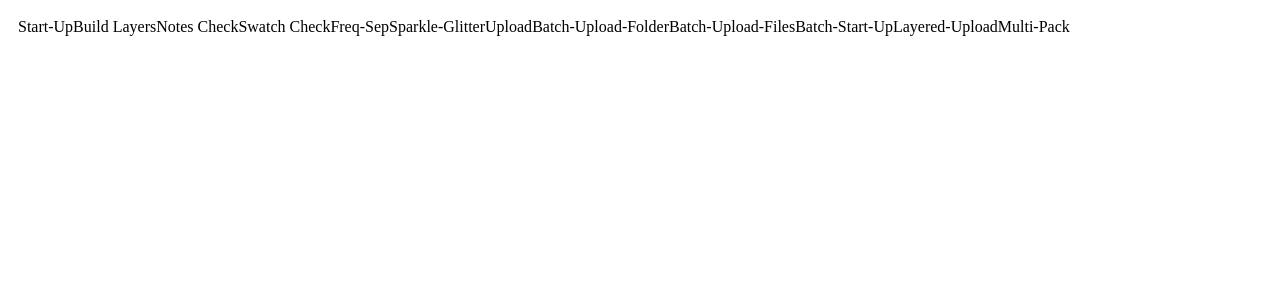
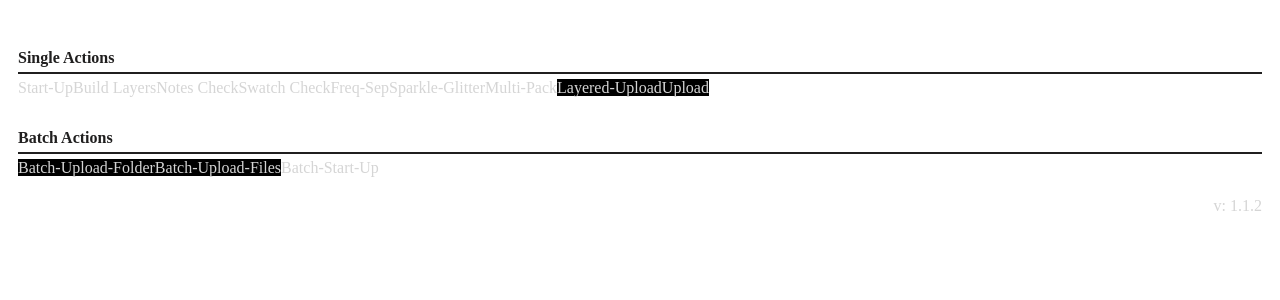
Before and after one commit to christopher-k-c/nlplugin, a React app: page / in a window 1280 px wide. Shown: the top 300 px of the page. Built offline with nearby package versions, Linux system fonts and the light colour scheme; the HTML template or start-up script is replaced by a standard one; what uxp would draw is missing.

Commit message:
Button Styling/Layout Update and Version Update

```diff
--- a/package.json
+++ b/package.json
@@ -1,6 +1,6 @@
 {
   "name": "org.react.basiccomponents",
-  "version": "1.0.0",
+  "version": "1.1.2",
   "scripts": {
     "preinstall": "npx npm-force-resolutions",
     "build": "webpack --config webpack.dev.js",
--- a/src/App.js
+++ b/src/App.js
@@ -1,29 +1,49 @@
 import "./style.css";
 import arr from "./data/buttonData";
+import pkg from '../package.json'
 
 const App = () => {
+
+  const renderButtonsByType = (type) =>
+    arr
+      .filter((el) => el.type === type)
+      .map((el) => (
+        <sp-action-button
+          key={el.id}
+          onClick={el.func}
+          size="s"
+          style={{
+            backgroundColor:
+              el.name.includes("Upload") ? "black"
+              :
+              undefined,
+          }}
+          >
+        {el.name}
+
+        </sp-action-button>
+      ));
 
   return (
 
     <>
 
-      {arr.map((el) => (
 
-        <sp-action-button key={el.id} onClick={el.func} size="s"  >
+      <div className="single-buttons">
+        <h4>Single Actions</h4>
+        {/* <hr/> */}
+        {renderButtonsByType("single")}
+      </div>
 
-         {el.name}
-
-        </sp-action-button>
-
-      ))}
-
-
+      <div className="batch-buttons">
+        <h4>Batch Actions</h4>
+        {renderButtonsByType("Batch")}
+      </div>
 
       <div className="version">
+        <div>v: {pkg.version}</div>
+      </div>
 
-      {/* <div>v: 1.1.1</div> */}
-
-      </div>
 
     </>
   );
--- a/src/data/buttonData.js
+++ b/src/data/buttonData.js
@@ -1,19 +1,18 @@
 import * as support from "../functionality/collector.js"
 
 const arr = [
-  { id: "0", name: "Start-Up", func: support.startUp, type: "Start-Up"},
+  { id: "0", name: "Start-Up", func: support.startUp, type: "single"},
   { id: "1", name: "Build Layers", func: support.buildLayers, type: "single"},
   { id: "2", name: "Notes Check", func: support.findNotes, type: "single"},
   { id: "3", name: "Swatch Check", func: support.swatchCheck , type: "single"},
   { id: "4", name: "Freq-Sep", func: support.freqSep, type: "single"},
   { id: "5", name: "Sparkle-Glitter", func: support.importGlitter, type: "single"},
-  { id: "6", name: "Upload", func: support.upload, type: "Upload"},
-  { id: "7", name: "Batch-Upload-Folder", func: support.batchUpload, type: "Upload"},
-  { id: "8", name: "Batch-Upload-Files", func: support.batchUploadSpecific, type: "Upload"},
-  { id: "9", name: "Batch-Start-Up", func: support.batchStartUp, type: "Start-Up"},
+  { id: "6", name: "Batch-Upload-Folder", func: support.batchUpload, type: "Batch"},
+  { id: "7", name: "Batch-Upload-Files", func: support.batchUploadSpecific, type: "Batch"},
+  { id: "8", name: "Batch-Start-Up", func: support.batchStartUp, type: "Batch"},
+  { id: "9", name: "Multi-Pack", func: support.multiPackTemplate, type: "single"},
   { id: "10", name: "Layered-Upload", func: support.layeredUpload, type: "single"},
-  { id: "11", name: "Multi-Pack", func: support.multiPackTemplate, type: "single"},
-  // { id: "12", name: "Save", func: support.saveLZW, type: "single"}
+  { id: "11", name: "Upload", func: support.upload, type: "single"},
 ];
 
 export default arr
--- a/src/style.css
+++ b/src/style.css
@@ -1,3 +1,7 @@
+
+html{
+    color: #d5d5d5;
+}
 
 .root-container{
     padding: 10px;
@@ -17,3 +21,18 @@ sp-action-button{
 
     }
 }
+
+h4{
+    color: #201f1f;
+    padding-bottom: 5px;
+    padding-top: 10px;
+    margin-bottom: 5px;
+    border-bottom: 2px solid #201f1f;
+
+}
+
+.version{
+    display: flex;
+    justify-content: end;
+    margin-top: 20px;
+}
```
Also changed, not shown: 2 other files (tests, documents, lock files or other folders).
